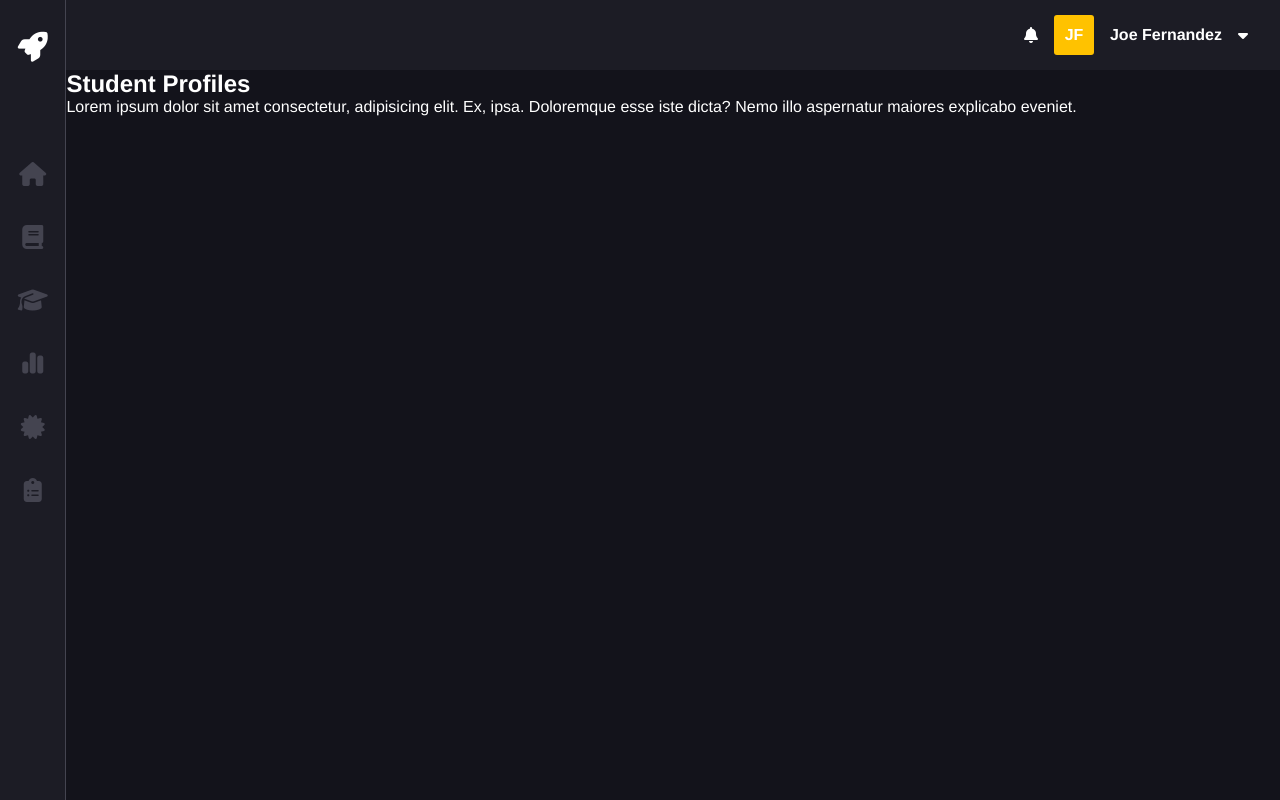
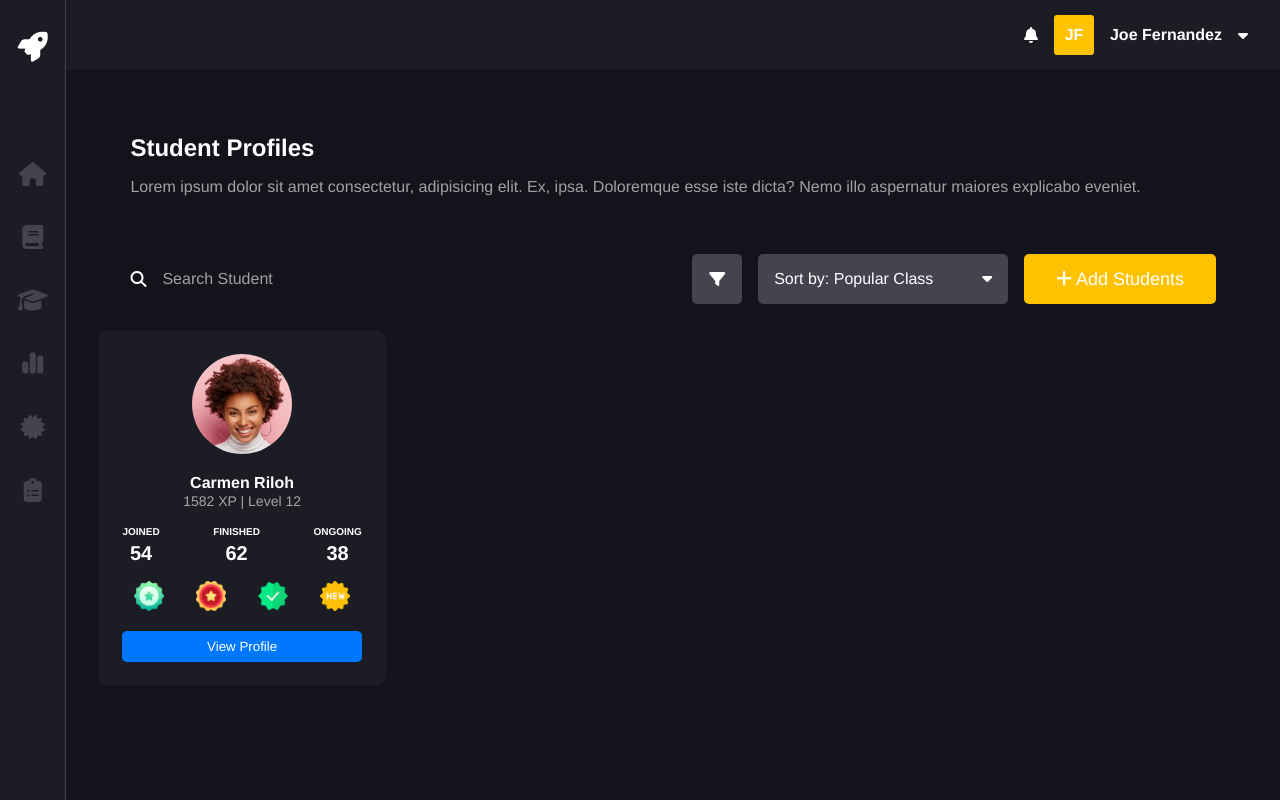
Before and after one commit to stephscode/css-practise-projects, a plain HTML site: page Project 03 - Dark Dash/index.html in a window 1280 px wide. Drawn offline with Linux system fonts and the light colour scheme.

Commit message:
first user card completed

```diff
--- a/Project 03 - Dark Dash/index.html
+++ b/Project 03 - Dark Dash/index.html
@@ -35,20 +35,99 @@
 
         </div>
 
-        <section class="heading-section">
-            <h1 class="main-heading">Student Profiles</h1>
-            <span class="subheading">Lorem ipsum dolor sit amet consectetur, adipisicing elit. Ex, ipsa. Doloremque esse
-                iste dicta? Nemo illo aspernatur maiores explicabo eveniet.</span>
+        <div class="content-wrapper">
+            <section class="heading-section">
+                <h1 class="main-heading">Student Profiles</h1>
+                <span class="subheading">Lorem ipsum dolor sit amet consectetur, adipisicing elit. Ex, ipsa. Doloremque
+                    esse iste dicta? Nemo illo aspernatur maiores explicabo eveniet.</span>
+            </section>
 
-        </section>
+            <section class="actions-section">
+                <div class="actions-left">
+                    <i class="fa-solid fa-magnifying-glass"></i>
+                    <span class="search-text">Search Student</span>
+                </div>
 
-        <section class="actions-section">
+                <div class="actions-right">
+                    <div class="filter-icon">
+                        <i class="fa-solid fa-filter"></i>
+                    </div>
 
-        </section>
+                    <div class="sorting-dropdown">
+                        <div class="sort-left">Sort by: Popular Class</div>
+                        <div class="sort-right"> <i class="fa-solid fa-caret-down"></i>
+                        </div>
+                    </div>
 
-        <section class="cards-section">
+                    <button class="add-students-btn">
+                        <i class="fa-solid fa-plus"></i>
+                        Add Students
+                    </button>
+                </div>
+            </section>
 
-        </section>
+            <section class="cards-section">
+                <div class="cards-row">
+                    <div class="card">
+                        <div class="avatar-container">
+                            <img src="./images/avatars/Carmen Riloh.png" alt="">
+                        </div>
+                        <div>
+                            <h2 class="student-name">Carmen Riloh</h2>
+                            <span class="level">1582 XP | Level 12</span>
+                        </div>
+
+                        <div class="project-stats">
+                            <div class="joined">
+                                <p>Joined</p>
+                                <p class="project-count">54</p>
+                            </div>
+
+                            <div class="finished">
+                                <p>Finished</p>
+                                <p class="project-count">62</p>
+                            </div>
+
+                            <div class="ongoing">
+                                <p>Ongoing</p>
+                                <p class="project-count">38</p>
+                            </div>
+                        </div>
+
+                        <div class="badge-container">
+                            <div class="badge">
+                                <img src="./images/icons/badge (1).png" alt="">
+                            </div>
+
+                            <div class="badge">
+                                <img src="./images/icons/badge (2).png" alt="">
+
+
+                            </div>
+
+                            <div class="badge">
+                                <img src="./images/icons/check.png" alt="">
+
+                            </div>
+
+
+                            <div class="badge">
+                                <img src="./images/icons/new.png" alt="">
+
+
+                            </div>
+
+                        </div>
+
+                        <button class="profile-btn">View Profile</button>
+
+                    </div>
+
+                </div>
+
+            </section>
+
+        </div>
 
 
     </div>
--- a/Project 03 - Dark Dash/styles.css
+++ b/Project 03 - Dark Dash/styles.css
@@ -12,6 +12,8 @@
     box-sizing: border-box;
     font-family: Helvetica, sans-serif;
     color: white;
+
+    /* border: 1px solid red; */
 }
 
 a {
@@ -116,3 +118,185 @@ i {
     color: white;
     font-weight: 600;
 }
+
+/* || CONTENT WRAPPER */
+
+.content-wrapper {
+    padding: 2rem;
+
+    display: flex;
+    flex-direction: column;
+    gap: 1rem;
+}
+
+/* || HEADING SECTION */
+
+.heading-section {
+    padding: 2rem;
+    display: flex;
+    flex-direction: column;
+    gap: 1rem;
+}
+
+.subheading {
+
+    opacity: 0.6;
+    font-weight: 100;
+}
+
+/* || ACTIONS SECTION */
+
+.actions-section {
+    display: flex;
+    justify-content: space-between;
+    height: 70px;
+    padding: 2rem;
+}
+
+.actions-left {
+    display: flex;
+    gap: 1rem;
+    align-items: center;
+
+}
+
+.search-text {
+    opacity: 0.6;
+    font-weight: 100;
+}
+
+.actions-right {
+    display: flex;
+    gap: 1rem;
+    align-items: center;
+
+}
+
+.filter-icon {
+    height: 50px;
+    width: 50px;
+    background-color: var(--gray);
+
+    display: flex;
+    justify-content: center;
+    align-items: center;
+    border-radius: 5px;
+
+}
+
+.sorting-dropdown {
+    display: flex;
+    align-items: center;
+    justify-content: space-between;
+    gap: 1rem;
+
+    height: 50px;
+    width: 250px;
+    padding: 0 1rem;
+    border-radius: 5px;
+
+    background-color: var(--gray);
+}
+
+
+
+.add-students-btn {
+    background-color: var(--yellow);
+    height: 50px;
+    border: none;
+    border-radius: 5px;
+    padding: 0 2rem;
+    font-size: 18px;
+
+}
+
+/* || CARDS SECTION */
+
+.cards-section {
+    display: flex;
+    flex-direction: column;
+}
+
+.cards-row {
+    display: flex;
+    align-items: center;
+    gap: 1rem;
+}
+
+.card {
+    background-color: var(--charcoal);
+    padding: 1.5rem;
+    border-radius: 10px;
+    width: 25%;
+
+    display: flex;
+    flex-direction: column;
+    align-items: center;
+    gap: 1rem;
+}
+
+.avatar-container img {
+    width: 100px;
+    height: auto;
+    border-radius: 50%;
+}
+
+.student-name {
+    font-size: 16px;
+    font-weight: 600;
+    text-align: center;
+}
+
+.level {
+    font-size: 14px;
+    font-weight: 300;
+    opacity: 0.6;
+    text-align: center;
+}
+
+.project-stats {
+    display: flex;
+    justify-content: space-between;
+    width: 100%;
+}
+
+.joined,
+.finished,
+.ongoing {
+    font-size: 10px;
+    font-family: 'Roboto Condensed';
+    font-weight: 600;
+    text-transform: uppercase;
+
+    display: flex;
+    flex-direction: column;
+    gap: 5px;
+    justify-content: center;
+    align-items: center;
+}
+
+.project-count {
+    font-size: 20px;
+}
+
+.badge-container {
+    display: flex;
+    justify-content: space-between;
+    width: 90%;
+
+
+}
+
+
+.badge img {
+    width: 30px;
+    height: auto;
+}
+
+.profile-btn {
+    background-color: var(--blue);
+    border: none;
+    border-radius: 5px;
+    padding: 0.5rem 0;
+    width: 100%;
+}
```
